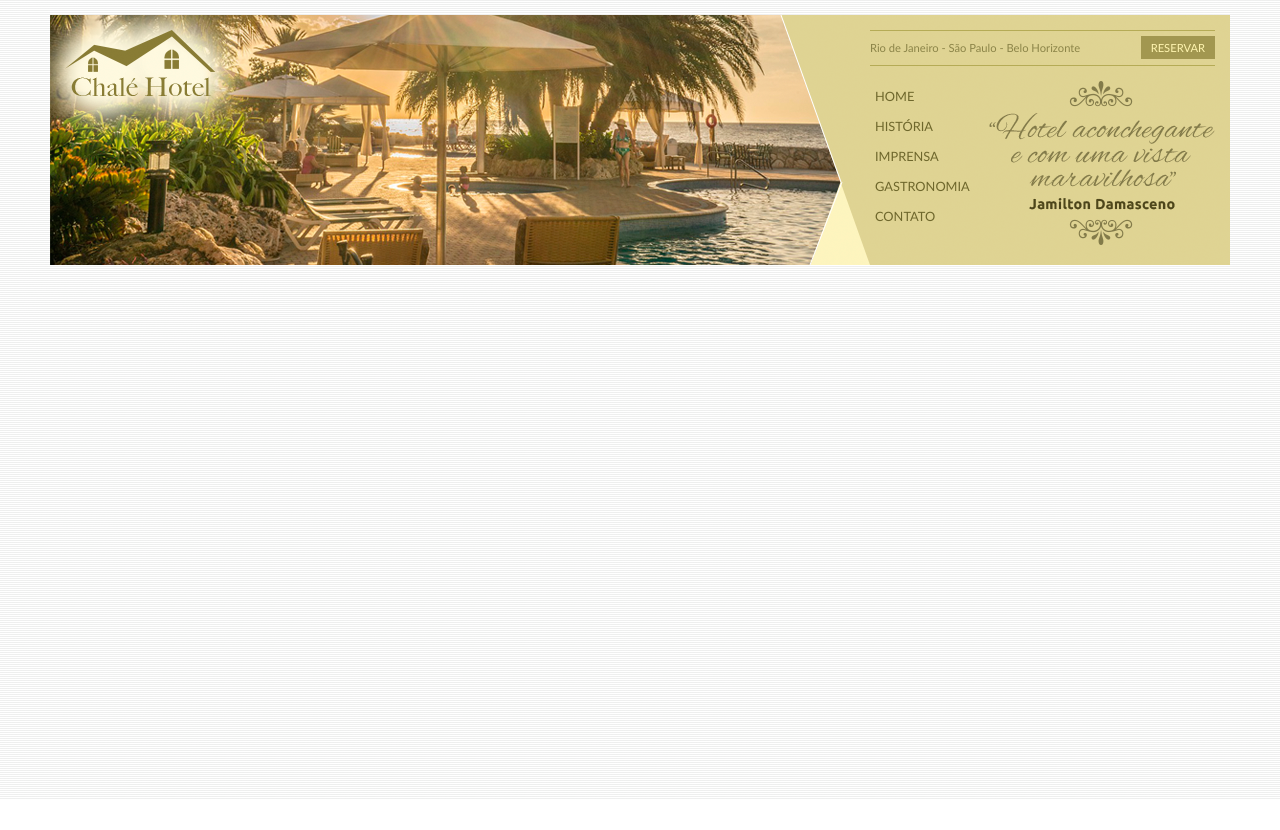
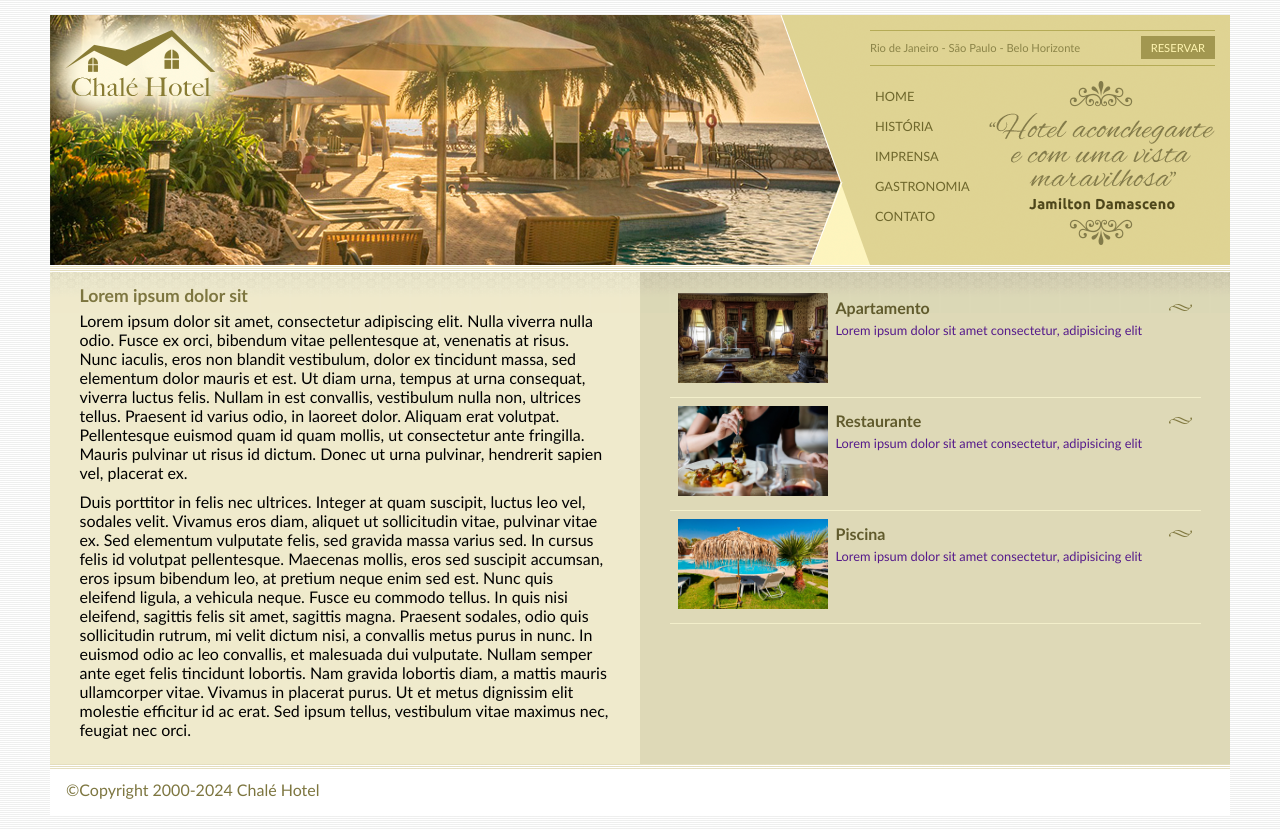
Before and after one commit to OlivierNdeye/Chale-hotel, a plain HTML site: page index.html in a window 1280 px wide. Before the commit the page ends 800 px from the top, so only its background shows below. Drawn offline with Linux system fonts and the light colour scheme.

Commit message:
Alterações finais no projeto chale hotel

```diff
--- a/css/style.css
+++ b/css/style.css
@@ -1,7 +1,6 @@
 * {
     padding: 0;
     margin: 0;
-    box-sizing: border-box;
 }
 
 body {
@@ -10,10 +9,14 @@ body {
     margin: 15px;
 }
 
+img {
+    height: 90px;
+}
+
 #container {
     margin: 0 auto;
     font-family: 'Trebuchet MS', sans-serif;
-    background: #ede9cc;
+    background: #ede9cc url(../imagens/bg-container.png) top center repeat-y;
     min-width: 740px;
     max-width: 1180px;
 }
@@ -118,3 +121,77 @@ ul#navegacao a:hover {
     height: 164px;
     float: right;
 }
+
+/********************************Área de Conteúdo**************************************/
+
+#area-principal {
+    float: left;
+    width: 50%;
+    background: url(../imagens/bg-area-principal.png) top left repeat-x;
+    padding: 15px 0px;
+}
+
+#area-lateral {
+
+    float: right;
+    width: 50%;
+    background: url(../imagens/bg-area-lateral.png) top left repeat-x;
+    padding: 20px 0px;
+}
+
+
+.conteudo {
+    margin: 0 auto;
+    width: 90%;
+}
+
+#rodape {
+    clear: both;
+    padding: 16px;
+    background: #fff url(../imagens/bg-rodape.png) repeat-x top;
+    color: #7d7640;
+}
+
+/************************Formatações de Texto****************************/
+
+h2 {
+    color: #7d7640;
+    font-size: 1.1em;
+    padding: 5px 0px;
+}
+
+p {
+    font-size: 1em;
+    margin-bottom: 10px;
+}
+
+/**********************Formatações da Area Lateral****************************/
+
+#beneficios li {
+    padding: 8px;
+    border-bottom: 1px solid #f3efcb;
+    height: 6em;
+}
+
+#beneficios li a img {
+    float: left;
+    padding: 0.5em auto;
+    margin-right: 8px;
+}
+
+#beneficios li a p{
+    font-size: 0.8em;
+}
+
+#beneficios li a h3 {
+    font-size: 1em;
+    color: #615b2d;
+    padding: 5px 0;
+    background: url(../imagens/ornamento.png) no-repeat center right;
+
+}
+
+#beneficios li:hover {
+    background: #f3efcb;
+    color: #615b2d;
+}
--- a/index.html
+++ b/index.html
@@ -15,6 +15,7 @@
                 </h1>
             </div>
 
+
             <div id="area-menu">
                 <div id="conteudo-menu">
                     <div id="menu-locais">
@@ -25,7 +26,7 @@
                         <div style="clear: both;"></div>
                     </div>
 
-                    <div id="menu">
+                    <div id="menu"> <!--Início do Menu-->
                         <ul id="navegacao">
                             <li> <a href="">Home</a> </li>
                             <li> <a href="">História</a> </li>
@@ -35,9 +36,63 @@
                         </ul>
 
                         <img class="depoimento" src="imagens/depoimento.png" alt="depoimento.png">
-                    </div>
+                    </div> <!--Início do Menu-->
                 </div>
             </div>
+        </div>
+
+        <div id="area-principal">
+            <div class="conteudo">
+                <h2>
+                    Lorem ipsum dolor sit
+                </h2>
+
+                <p>
+                    Lorem ipsum dolor sit amet, consectetur adipiscing elit. Nulla viverra nulla odio. Fusce ex orci, bibendum vitae pellentesque at, venenatis at risus. Nunc iaculis, eros non blandit vestibulum, dolor ex tincidunt massa, sed elementum dolor mauris et est. Ut diam urna, tempus at urna consequat, viverra luctus felis. Nullam in est convallis, vestibulum nulla non, ultrices tellus. Praesent id varius odio, in laoreet dolor. Aliquam erat volutpat. Pellentesque euismod quam id quam mollis, ut consectetur ante fringilla. Mauris pulvinar ut risus id dictum. Donec ut urna pulvinar, hendrerit sapien vel, placerat ex.
+                <p>
+                    Duis porttitor in felis nec ultrices. Integer at quam suscipit, luctus leo vel, sodales velit. Vivamus eros diam, aliquet ut sollicitudin vitae, pulvinar vitae ex. Sed elementum vulputate felis, sed gravida massa varius sed. In cursus felis id volutpat pellentesque. Maecenas mollis, eros sed suscipit accumsan, eros ipsum bibendum leo, at pretium neque enim sed est. Nunc quis eleifend ligula, a vehicula neque. Fusce eu commodo tellus. In quis nisi eleifend, sagittis felis sit amet, sagittis magna. Praesent sodales, odio quis sollicitudin rutrum, mi velit dictum nisi, a convallis metus purus in nunc. In euismod odio ac leo convallis, et malesuada dui vulputate. Nullam semper ante eget felis tincidunt lobortis. Nam gravida lobortis diam, a mattis mauris ullamcorper vitae. Vivamus in placerat purus. Ut et metus dignissim elit molestie efficitur id ac erat. Sed ipsum tellus, vestibulum vitae maximus nec, feugiat nec orci.
+                </p>
+
+            </div>
+        </div>
+
+        <div id="area-lateral">
+            <div class="conteudo">
+                <ul id="beneficios"> <!--Início da tabela de beneficios-->
+                    <li>
+                        <a href="">
+                            <img src="imagens/apartamento.jpg" width="150"
+                            alt="foto apartamento">
+                            <h3>Apartamento</h3>
+                            <p>Lorem ipsum dolor sit amet consectetur, adipisicing elit</p>
+                        </a>
+                    </li>
+
+                    <li>
+                        <a href="">
+                            <img src="imagens/restaurante.jpg" width="150"
+                             alt="foto restaurante">
+                            <h3>Restaurante</h3>
+                            <p>Lorem ipsum dolor sit amet consectetur, adipisicing elit</p>
+                        </a>
+                    </li>
+
+                    <li>
+                        <a href="">
+                            <img src="imagens/piscina.jpg" width="150"
+                            alt="foto piscina">
+                            <h3>Piscina</h3>
+                            <p>Lorem ipsum dolor sit amet consectetur, adipisicing elit</p>
+                        </a>
+                   </li>
+                </ul> <!--fim da tabela de beneficios-->
+            </div>
+        </div>
+
+        <div id="rodape">
+            <span>
+                &copy;Copyright 2000-2024 Chalé Hotel
+            </span>
         </div>
     </div>
 </body>
```
